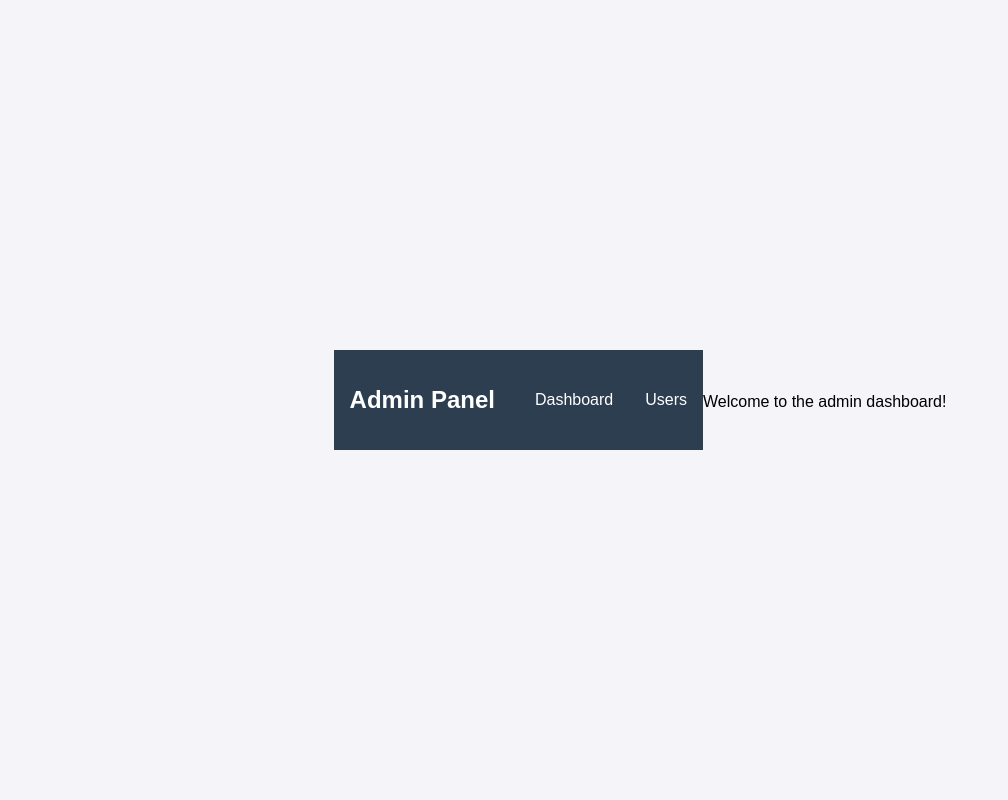
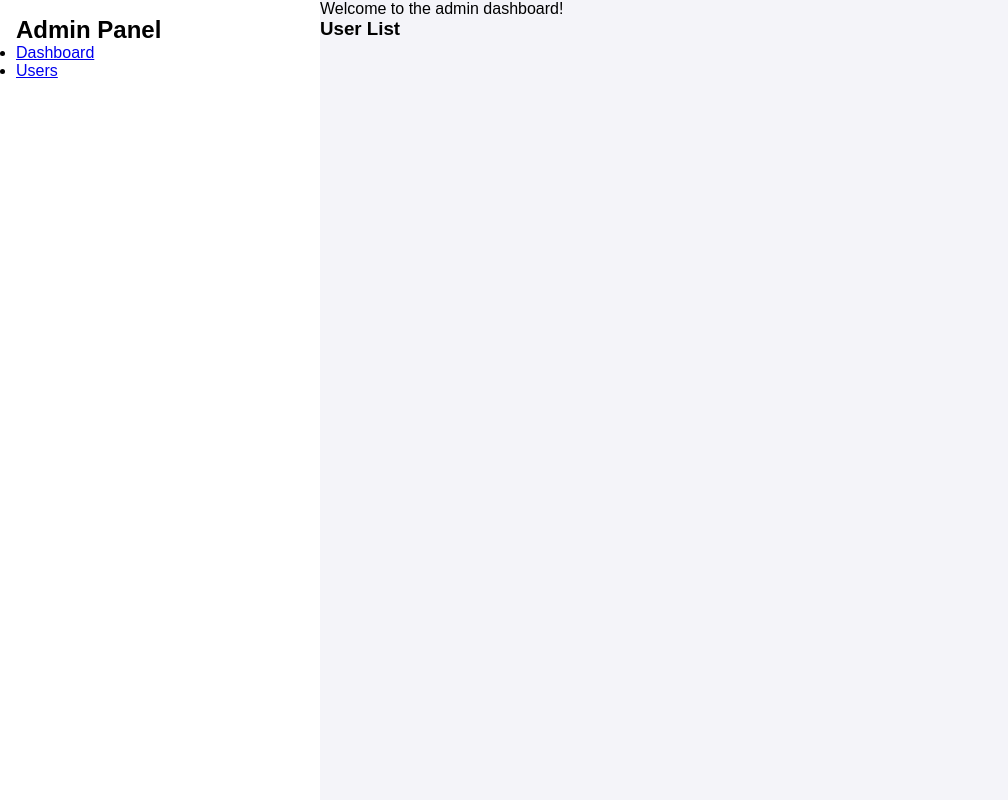
Before and after one commit to holyPaladu/learn_admin_panel, a Node project: template admin-panel/views/admin/dashboard.hbs in a window 1280 px wide. Shown: the whole page, without its empty margins (0-1008 px from the left). Run offline with Node 20 templates, Linux system fonts and the light colour scheme; the template is opened without the code that fills it, so the values that code supplies are empty.

Commit message:
refactor admin panel layout and styles; implement Handlebars as view engine

```diff
--- a/admin-panel/public/css/admin.css
+++ b/admin-panel/public/css/admin.css
@@ -1,108 +1,23 @@
+/* Основные стили для страницы */
+* {
+  margin: 0;
+  padding: 0;
+  font-family: Arial, sans-serif;
+}
+body {
+  background-color: #f4f4f9;
+  width: 100%;
+  height: 100vh;
+  display: flex;
+}
 .admin-nav {
-  background: #2c3e50;
-  color: white;
+  width: 30%;
+  background-color: #fff;
+  box-shadow: 0 0 0 black;
   padding: 1rem;
-  display: flex;
-  justify-content: space-between;
-  align-items: center;
 }
 
-.admin-nav ul {
-  display: flex;
-  gap: 2rem;
-  list-style: none;
+.admin-content {
+  width: 100%;
+  height: 100%;
 }
-
-.admin-nav a {
-  color: white;
-  text-decoration: none;
-}
-
-.stats-grid {
-  display: grid;
-  grid-template-columns: repeat(3, 1fr);
-  gap: 1rem;
-  margin: 2rem 0;
-}
-
-.stat-card {
-  background: white;
-  padding: 1.5rem;
-  border-radius: 8px;
-  box-shadow: 0 2px 4px rgba(0, 0, 0, 0.1);
-}
-
-/* Основные стили для страницы */
-body {
-  font-family: Arial, sans-serif;
-  background-color: #f4f4f9;
-  margin: 0;
-  padding: 0;
-  display: flex;
-  justify-content: center;
-  align-items: center;
-  height: 100vh;
-}
-
-/* Контейнер для формы */
-.form-container {
-  background-color: #ffffff;
-  padding: 2rem;
-  border-radius: 8px;
-  box-shadow: 0 4px 6px rgba(0, 0, 0, 0.1);
-  max-width: 400px;
-  width: 100%;
-  text-align: center;
-}
-
-/* Заголовок формы */
-.form-container h2 {
-  margin-bottom: 1.5rem;
-  color: #333;
-  font-size: 1.5rem;
-}
-
-/* Стили для label */
-.form-container label {
-  display: block;
-  margin-bottom: 0.5rem;
-  color: #555;
-  font-size: 1rem;
-  text-align: left;
-}
-
-/* Стили для input */
-.form-container input[type='text'] {
-  width: 100%;
-  padding: 0.75rem;
-  margin-bottom: 1rem;
-  border: 1px solid #ddd;
-  border-radius: 4px;
-  font-size: 1rem;
-  box-sizing: border-box;
-}
-
-/* Стили для кнопки */
-.form-container button {
-  width: 100%;
-  padding: 0.75rem;
-  background-color: #007bff;
-  color: white;
-  border: none;
-  border-radius: 4px;
-  font-size: 1rem;
-  cursor: pointer;
-  transition: background-color 0.3s ease;
-}
-
-/* Эффект при наведении на кнопку */
-.form-container button:hover {
-  background-color: #0056b3;
-}
-
-/* Сообщение об ошибке */
-.error-message {
-  color: #dc3545;
-  margin-top: 1rem;
-  font-size: 0.9rem;
-}
--- a/admin-panel/src/admin/admin.controller.ts
+++ b/admin-panel/src/admin/admin.controller.ts
@@ -39,10 +39,10 @@ export class AdminController {
 
   // Защищённый маршрут: админ-панель
   @Get('dashboard')
-  @UseGuards(AdminGuard) // Guard защищает этот маршрут
+  @UseGuards(AdminGuard)
   @Render('admin/dashboard')
   dashboard() {
-    return { title: 'Admin Dashboard' };
+    return { title: 'Admin ', users: [{ name: 'Auez', role: 'client' }] };
   }
 
   // Защищённый маршрут: выход из админ-панели
--- a/admin-panel/src/app.module.ts
+++ b/admin-panel/src/app.module.ts
@@ -10,7 +10,7 @@ import { ConfigModule } from '@nestjs/config';
 @Module({
   imports: [
     UsersModule,
-    TypeOrmModule.forRoot(databaseConfig),
+    // TypeOrmModule.forRoot(databaseConfig),
     AdminModule,
     ConfigModule.forRoot(),
   ],
--- a/admin-panel/src/main.ts
+++ b/admin-panel/src/main.ts
@@ -3,13 +3,19 @@ import { NestExpressApplication } from '@nestjs/platform-express';
 import { join } from 'path';
 import { AppModule } from './app.module';
 import * as cookieParser from 'cookie-parser';
+import * as hbs from 'hbs';
 
 async function bootstrap() {
   const app = await NestFactory.create<NestExpressApplication>(AppModule);
 
-  app.use(cookieParser()); // ⬅️ Включаем поддержку cookies
+  app.use(cookieParser());
+  // Указываем директорию для статических файлов
   app.useStaticAssets(join(__dirname, '..', 'public'));
+  // Указываем директорию для шаблонов
   app.setBaseViewsDir(join(__dirname, '..', 'views'));
+  // Регистрируем паршалы (partials), если они используются
+  hbs.registerPartials(join(__dirname, '..', 'views/partials'));
+  // Устанавливаем Handlebars в качестве шаблонизатора
   app.setViewEngine('hbs');
 
   await app.listen(process.env.PORT ?? 3000);
--- a/admin-panel/src/users/users.module.ts
+++ b/admin-panel/src/users/users.module.ts
@@ -5,7 +5,7 @@ import { TypeOrmModule } from '@nestjs/typeorm';
 import { User } from './entities/user.entity';
 
 @Module({
-  imports: [TypeOrmModule.forFeature([User])],
+  // imports: [TypeOrmModule.forFeature([User])],
   controllers: [UsersController],
   providers: [UsersService],
 })
--- a/admin-panel/views/admin/dashboard.hbs
+++ b/admin-panel/views/admin/dashboard.hbs
@@ -1,5 +1,29 @@
-{{!< admin/layout}}
+<html lang='en'>
+  <head>
+    <meta charset='UTF-8' />
+    <meta name='viewport' content='width=device-width, initial-scale=1.0' />
+    <title>Admin Panel - {{title}}</title>
+    <link rel='stylesheet' href='/css/admin.css' />
+  </head>
+  <body>
+    <nav class='admin-nav'>
+      <h1>Admin Panel</h1>
+      <ul>
+        <li><a href='/admin/dasboard'>Dashboard</a></li>
+        <li><a href='/admin/users'>Users</a></li>
+      </ul>
+    </nav>
 
-<h2>{{title}}</h2>
+    <main class='admin-content'>
+      <h2>{{title}}</h2>
+      <p>Welcome to the admin dashboard!</p>
 
-<p>Welcome to the admin dashboard!</p>
+      <h3>User List</h3>
+      <ul>
+        {{#each users}}
+          <li>{{name}} - {{role}}</li>
+        {{/each}}
+      </ul>
+    </main>
+  </body>
+</html>
--- a/admin-panel/views/admin/layout.hbs
+++ b/admin-panel/views/layouts/layout.hbs
@@ -1,3 +1,4 @@
+<!DOCTYPE html>
 <html lang='en'>
   <head>
     <meta charset='UTF-8' />
@@ -9,14 +10,13 @@
     <nav class='admin-nav'>
       <h1>Admin Panel</h1>
       <ul>
-        <li><a href='/admin'>Dashboard</a></li>
+        <li><a href='/admin/dasboard'>Dashboard</a></li>
         <li><a href='/admin/users'>Users</a></li>
       </ul>
     </nav>
 
     <main class='admin-content'>
       {{{body}}}
-      <!-- Вставляет контент из дочерних шаблонов -->
     </main>
   </body>
 </html>
```
Also changed, not shown: admin-panel/public/css/auth.css (added, +88 -0 lines), admin-panel/views/admin/register.hbs (+10 -2 lines), admin-panel/views/layouts/default.hbs (added, +14 -0 lines), admin-panel/views/partials/sidebar.hbs (added, +7 -0 lines).
